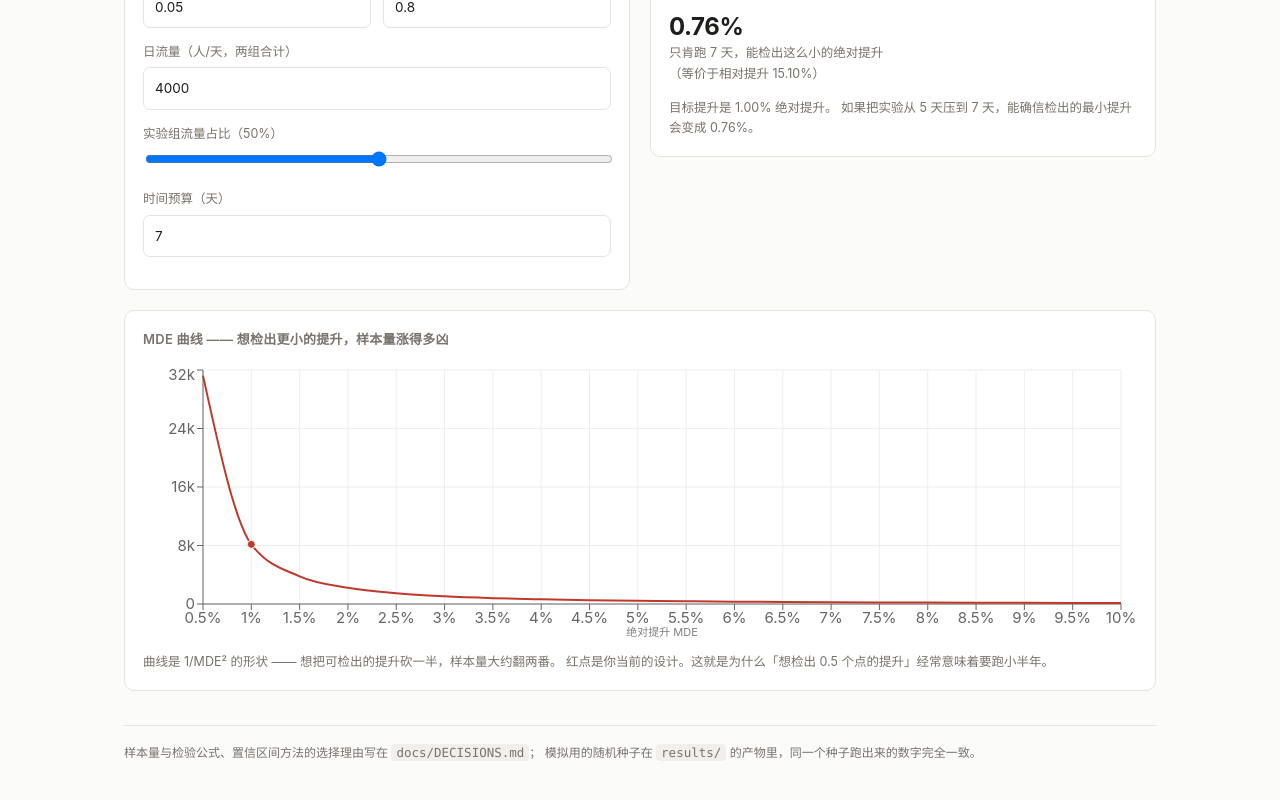
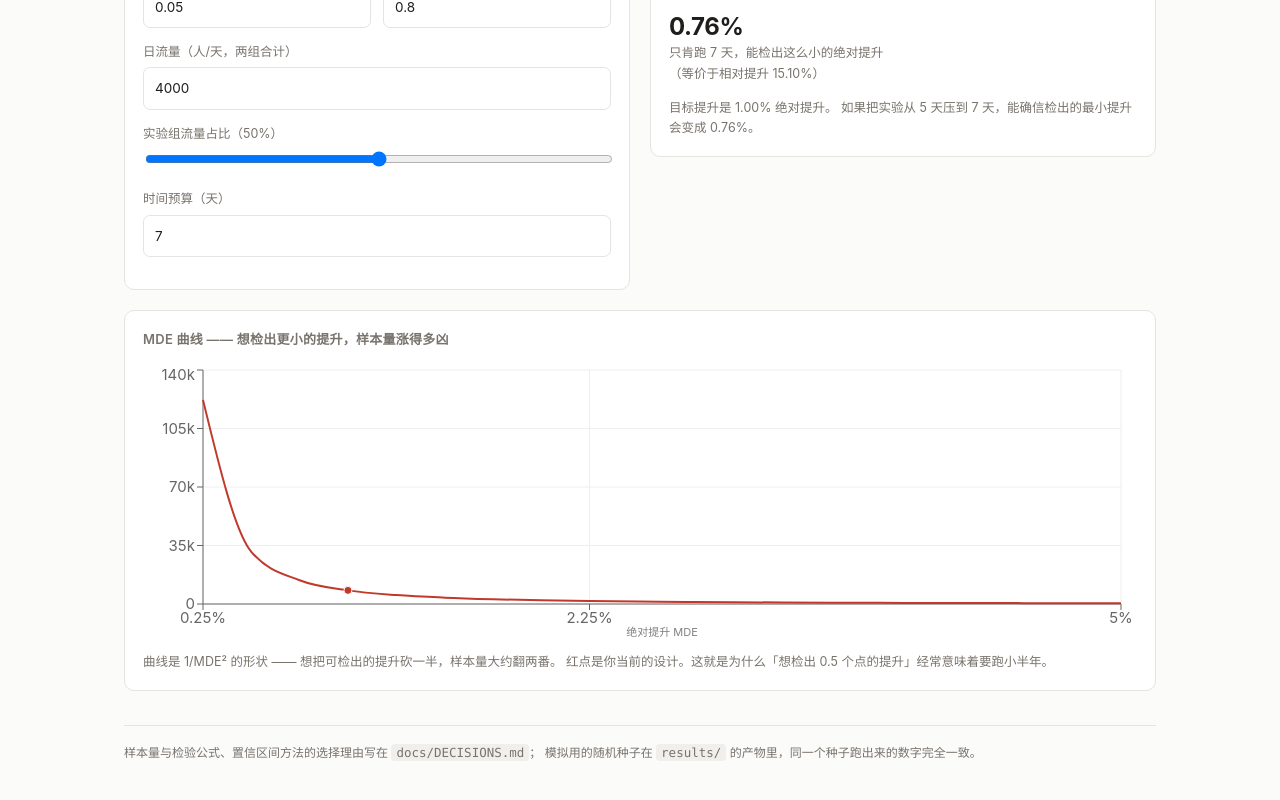
Before and after one commit to AndyZhang666666/growth-experiment-lab, a Next.js app: page / in a window 1280 px wide. Shown: the part 508-1308 px from the top of the page. Built offline with nearby package versions, Linux system fonts and the light colour scheme.

Commit message:
fix(ui): MDE 曲线 X 轴从分类轴改成数值轴 —— 分类轴下红点只在 0.5 的整数倍上才画得出来，改完随手改 MDE 也能看它在曲线上的位置

```diff
--- a/components/Designer.js
+++ b/components/Designer.js
@@ -4,9 +4,7 @@ import {
   LineChart, Line, XAxis, YAxis, Tooltip, ResponsiveContainer,
   CartesianGrid, ReferenceDot,
 } from 'recharts';
-import {
-  sampleSize, daysNeeded, mdeForDays, normalQuantile,
-} from '@/lib/stats';
+import { sampleSize, daysNeeded, mdeForDays } from '@/lib/stats';
 
 export default function Designer() {
   const [baselinePct, setBaselinePct] = useState(5);
@@ -32,18 +30,20 @@ export default function Designer() {
     }
   }, [baseline, mde, mdeType, alpha, power, dailyTraffic, ratio, daysBudget]);
 
-  // MDE 曲线：1% 到 10%（相对）或对应的绝对提升
+  // MDE 曲线：0.5% 一路拉到 10%，或者拉到当前 MDE 的 1.2 倍（保证红点一定在视野里）
   const curve = useMemo(() => {
+    const absDelta = mdeType === 'relative' ? baseline * mde : mde;
+    const top = Math.max(0.05, Math.min(absDelta * 1.2, 0.5));
     const pts = [];
     for (let i = 1; i <= 20; i++) {
-      const m = (i * 0.5) / 100;
+      const m = (top * i) / 20;
       try {
         const s = sampleSize({ baseline, mde: m, mdeType: 'absolute', alpha, power, ratio });
-        pts.push({ mde: +(m * 100).toFixed(2), n: s.nControl, days: daysNeeded({ ...s, dailyTraffic, ratio }) });
-      } catch { /* 越界跳过 */ }
+        pts.push({ mde: +(m * 100).toFixed(3), n: s.nControl });
+      } catch { /* p₂ 越界，跳过 */ }
     }
     return pts;
-  }, [baseline, alpha, power, ratio, dailyTraffic]);
+  }, [baseline, mde, mdeType, alpha, power, ratio]);
 
   const currentPoint = result.s && Number.isFinite(result.s.nControl)
     ? { mde: +(result.s.delta * 100).toFixed(2), n: result.s.nControl, days: result.days }
@@ -138,10 +138,11 @@ export default function Designer() {
           <ResponsiveContainer>
             <LineChart data={curve} margin={{ top: 8, right: 16, bottom: 8, left: 8 }}>
               <CartesianGrid stroke="#eee" />
-              <XAxis dataKey="mde" tickFormatter={(v) => `${v}%`}
+              <XAxis dataKey="mde" type="number" domain={['dataMin', 'dataMax']}
+                tickFormatter={(v) => `${v}%`}
                 label={{ value: '绝对提升 MDE', position: 'insideBottom', offset: -2, fontSize: 11 }} />
               <YAxis tickFormatter={fmtAxis} width={52} />
-              <Tooltip formatter={(v, n) => (n === 'n' ? fmtNum(v) : `${v} 天`)} labelFormatter={(v) => `MDE ${v}%`} />
+              <Tooltip formatter={(v) => [fmtNum(v), '每组样本量']} labelFormatter={(v) => `MDE ${v}%`} />
               <Line type="monotone" dataKey="n" stroke="var(--accent)" dot={false} strokeWidth={2} />
               {currentPoint && (
                 <ReferenceDot x={currentPoint.mde} y={currentPoint.n} r={4}
```
